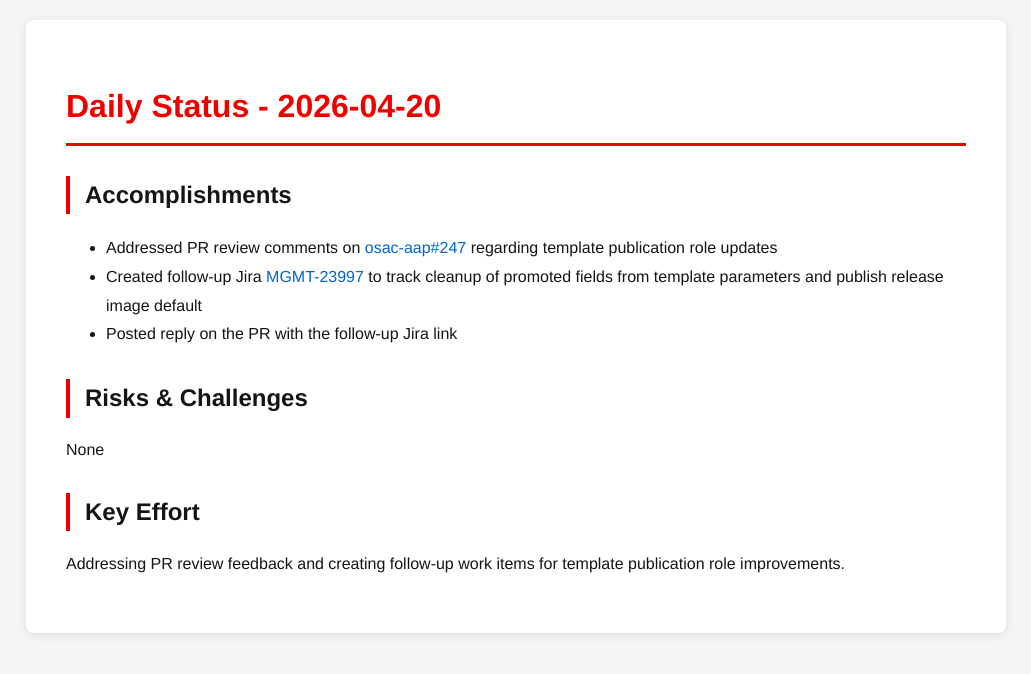
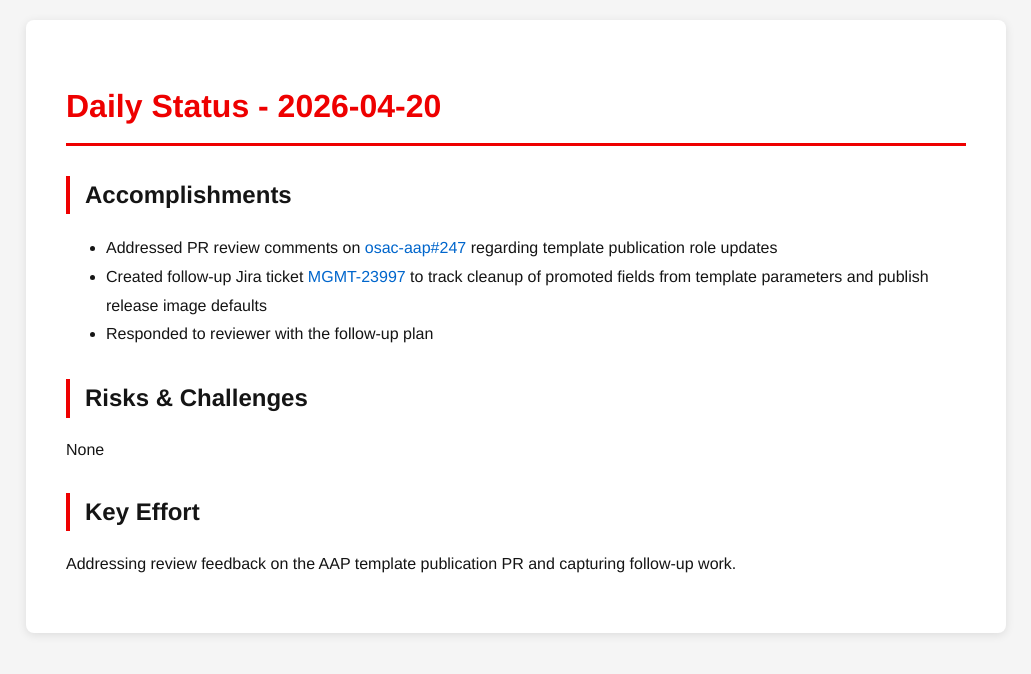
Before and after one commit to tzvatot/daily-status, a Jekyll site: the page built from 2026-04-20.md, in a window 1280 px wide. Shown: the top 674 px of the page, without its empty margins (124-1155 px from the left). Built offline with Jekyll 4.4.1, drawn with Linux system fonts in a browser that asks for light colours.

Commit message:
Daily status update - 2026-04-20

```diff
--- a/2026-04-20.md
+++ b/2026-04-20.md
@@ -8,11 +8,11 @@ date: 2026-04-20
 
 ## Accomplishments
 - Addressed PR review comments on [osac-aap#247](https://github.com/osac-project/osac-aap/pull/247) regarding template publication role updates
-- Created follow-up Jira [MGMT-23997](https://issues.redhat.com/browse/MGMT-23997) to track cleanup of promoted fields from template parameters and publish release image default
-- Posted reply on the PR with the follow-up Jira link
+- Created follow-up Jira ticket [MGMT-23997](https://issues.redhat.com/browse/MGMT-23997) to track cleanup of promoted fields from template parameters and publish release image defaults
+- Responded to reviewer with the follow-up plan
 
 ## Risks & Challenges
 None
 
 ## Key Effort
-Addressing PR review feedback and creating follow-up work items for template publication role improvements.
+Addressing review feedback on the AAP template publication PR and capturing follow-up work.
```
